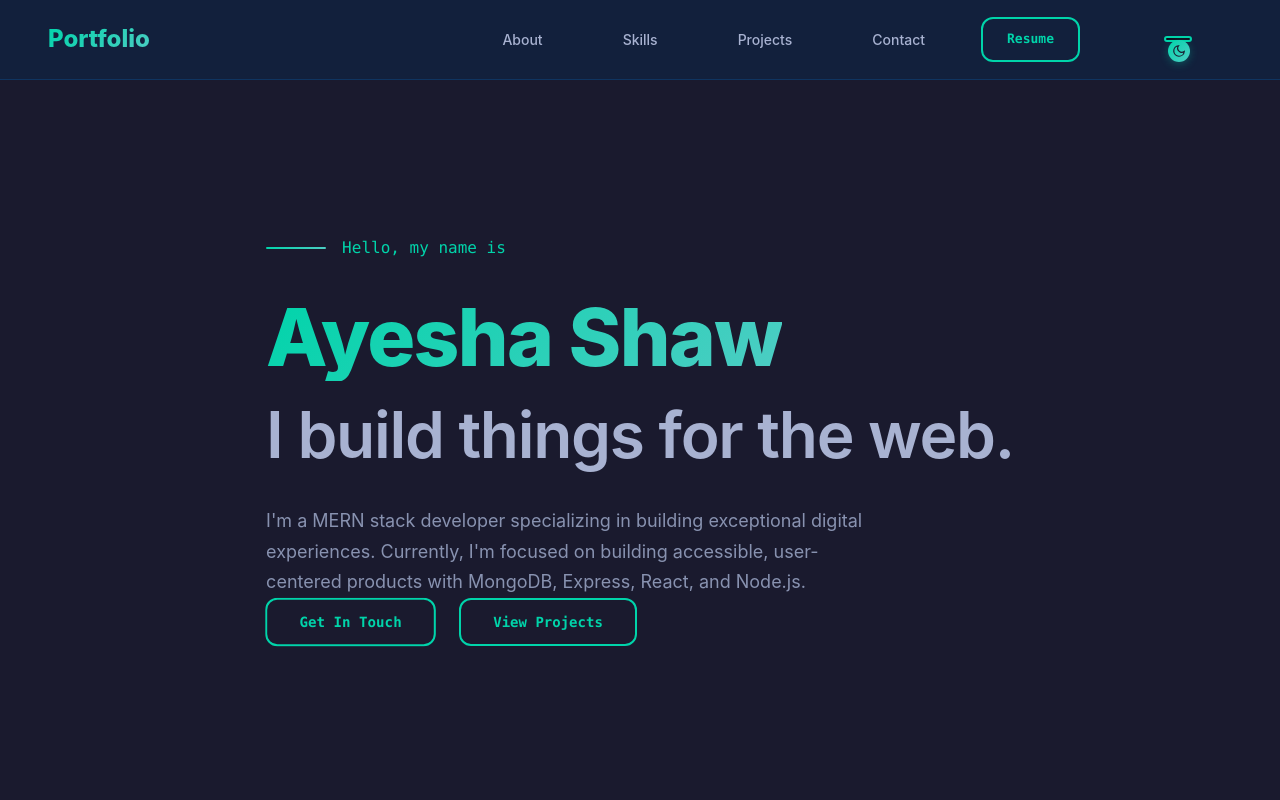
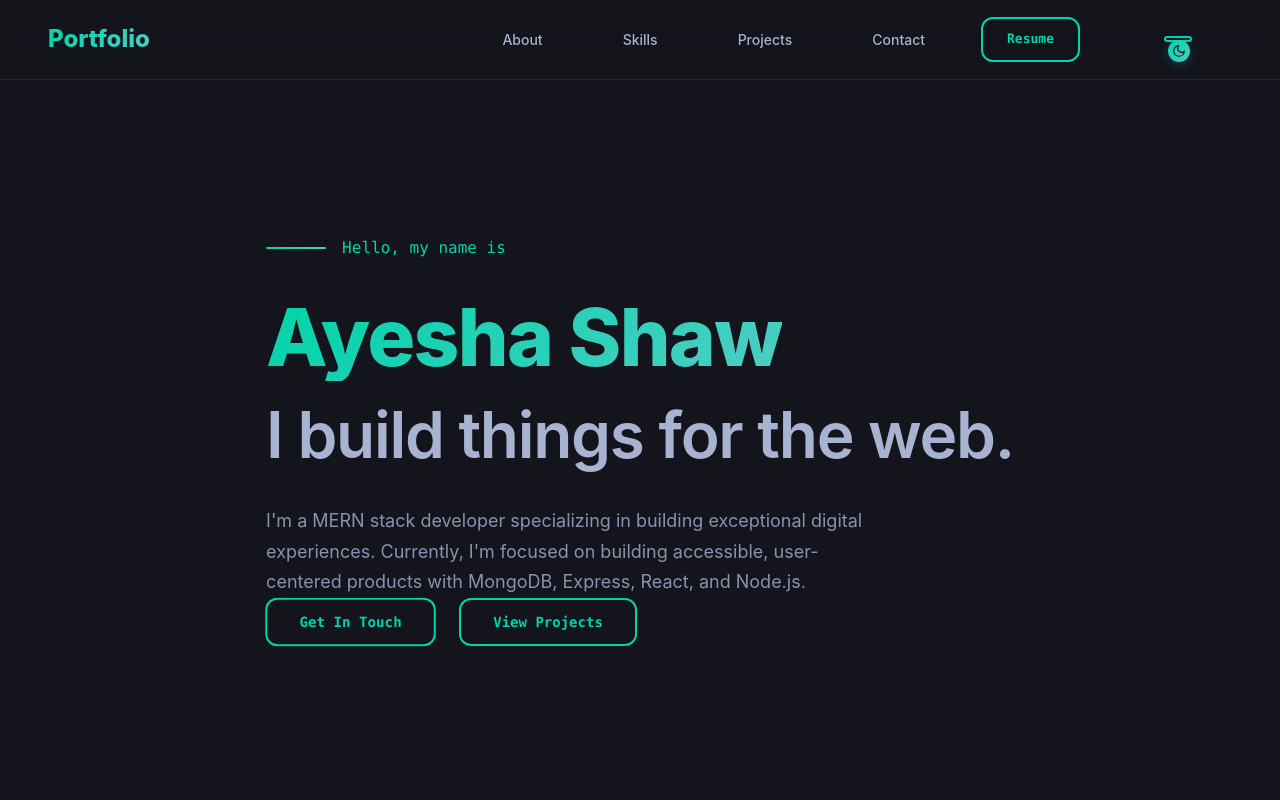
Before and after one commit to ayeshashaw/MyPortfolio, a React (Vite) app: page / in a window 1280 px wide. Shown: the top 800 px of the page. Built offline with nearby package versions, Linux system fonts and the light colour scheme.

Commit message:
Update Dark Mode with #14141c Color

```diff
--- a/src/index.css
+++ b/src/index.css
@@ -1,11 +1,11 @@
 /* Theme Variables */
 :root {
   /* Dark Theme */
-  --dark-navy: #0f0f23;
-  --navy: #1a1a2e;
-  --light-navy: #16213e;
-  --lightest-navy: #0f3460;
-  --navy-shadow: rgba(15, 15, 35, 0.7);
+  --dark-navy: #14141c;
+  --navy: #14141c;
+  --light-navy: #1e1e28;
+  --lightest-navy: #252530;
+  --navy-shadow: rgba(20, 20, 28, 0.7);
   --dark-slate: #495670;
   --slate: #8892b0;
   --light-slate: #a8b2d1;
@@ -62,7 +62,7 @@
   --bg-secondary: var(--light-navy);
   --bg-tertiary: var(--lightest-navy);
   --bg-card: var(--light-navy);
-  --bg-glass: rgba(17, 34, 64, 0.8);
+  --bg-glass: rgba(20, 20, 28, 0.9);
   --border-color: var(--lightest-navy);
   --text-primary: var(--lightest-slate);
   --text-secondary: var(--light-slate);
@@ -70,12 +70,12 @@
   --accent-primary: var(--green);
   --accent-secondary: var(--blue);
   --accent-tint: var(--green-tint);
-  --shadow-sm: 0 2px 8px rgba(2, 12, 27, 0.3);
-  --shadow-md: 0 8px 25px rgba(2, 12, 27, 0.4);
-  --shadow-lg: 0 15px 35px rgba(2, 12, 27, 0.5);
-  --shadow-xl: 0 25px 50px rgba(2, 12, 27, 0.6);
-  --gradient-primary: linear-gradient(135deg, #1a1a2e 0%, #0f0f23 100%);
-  --gradient-card: linear-gradient(135deg, #16213e 0%, #0f3460 100%);
+  --shadow-sm: 0 2px 8px rgba(20, 20, 28, 0.3);
+  --shadow-md: 0 8px 25px rgba(20, 20, 28, 0.4);
+  --shadow-lg: 0 15px 35px rgba(20, 20, 28, 0.5);
+  --shadow-xl: 0 25px 50px rgba(20, 20, 28, 0.6);
+  --gradient-primary: linear-gradient(135deg, #14141c 0%, #1e1e28 100%);
+  --gradient-card: linear-gradient(135deg, #1e1e28 0%, #252530 100%);
   --gradient-accent: linear-gradient(135deg, var(--green) 0%, var(--blue) 100%);
 }
 
--- a/src/styles/ThemeToggle.css
+++ b/src/styles/ThemeToggle.css
@@ -54,12 +54,12 @@
 
 /* Theme-specific styles */
 [data-theme="dark"] {
-  --toggle-bg: linear-gradient(135deg, #0f0f23, #1a1a2e);
+  --toggle-bg: linear-gradient(135deg, #14141c, #1e1e28);
   --toggle-border: #00d4aa;
   --toggle-shadow: rgba(0, 0, 0, 0.3);
   --toggle-thumb: linear-gradient(135deg, #00d4aa, #4ecdc4);
   --toggle-thumb-shadow: rgba(0, 212, 170, 0.3);
-  --toggle-icon: #1a1a2e;
+  --toggle-icon: #14141c;
   --toggle-translate: 0;
 }
 
```
